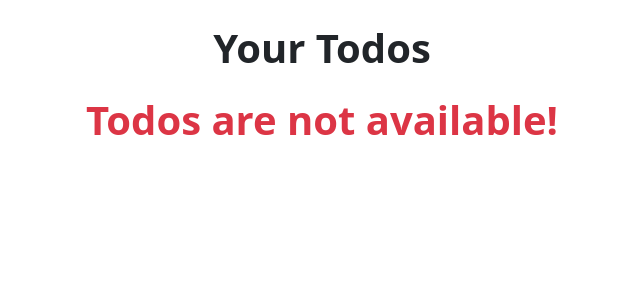
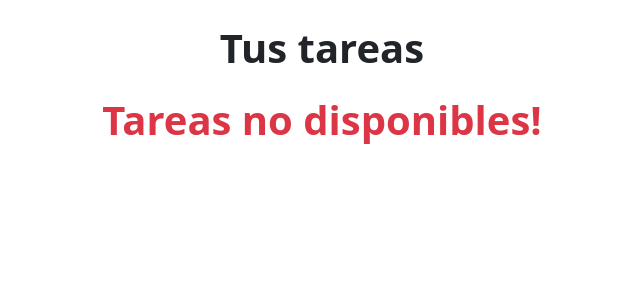
Before and after one commit to MELIZA2018VILCA/proyectoPHP, a PHP site: page /todos.php in a window 1280 px wide. Shown: the part 73-373 px from the top of the page, without its empty margins (318-958 px from the left). Run offline with PHP 8.4, Linux system fonts and the light colour scheme; the visitor is signed in with stand-in values (Sample User, id 1); data comes from the database, SQL or seed files in the repository.

Commit message:
se hizo algunas actualixaciones en los archivos

```diff
--- a/todos.php
+++ b/todos.php
@@ -19,10 +19,10 @@ if (!isset($_SESSION["user_email"])) {
 <body>
     <?php getHeader(); ?>
     <div class="container">
-        <h1 class="mb-4 text-center fw-bold">Your Todos</h1>
+        <h1 class="mb-4 text-center fw-bold">Tus tareas</h1>
         <div class="row">
             <?php
-            // Get User Id based on user email
+
             $sql = "SELECT id FROM users WHERE email='{$_SESSION["user_email"]}'";
             $res = mysqli_query($conn, $sql);
             $count = mysqli_num_rows($res);
@@ -40,7 +40,7 @@ if (!isset($_SESSION["user_email"])) {
             <div class="col-lg-3 col-md-6 mb-4">
                 <?php getTodo($todo); ?>
             </div>
-            <?php } } else { echo "<h1 class='text-danger text-center fw-bold'>Todos are not available!</h1>"; } ?>
+            <?php } } else { echo "<h1 class='text-danger text-center fw-bold'>Tareas no disponibles!</h1>"; } ?>
         </div>
     </div>
 
```
